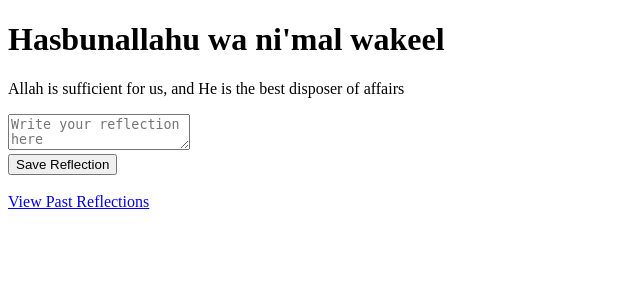
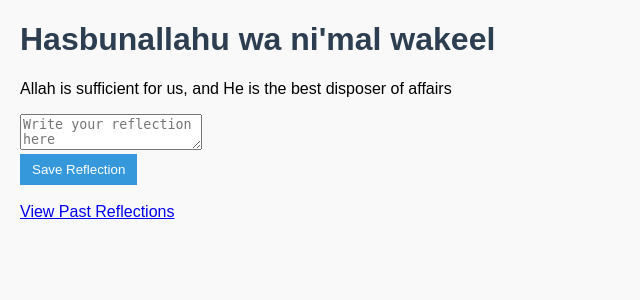
Before and after one commit to sehr00/dhikr-reflection-journal, a Flask app: page / in a window 1280 px wide. Shown: the top 300 px of the page, without its empty margins (0-640 px from the left). Run offline with Flask 3, Linux system fonts and the light colour scheme.

Commit message:
Organize project into Flask structure with templates and static folder

```diff
--- a/templates/index.html
+++ b/templates/index.html
@@ -2,6 +2,8 @@
 <html>
 <head>
     <title>Dhikr Reflection Journal</title>
+    <link rel="stylesheet" href="{{ url_for('static', filename='style.css') }}">
+
 </head>
 <body>
     <h1>{{ dhikr.phrase }}</h1>
--- a/templates/reflections.html
+++ b/templates/reflections.html
@@ -2,6 +2,8 @@
 <html>
 <head>
     <title>Your Reflections</title>
+    <link rel="stylesheet" href="{{ url_for('static', filename='style.css') }}">
+
 </head>
 <body>
     <h1>Past Reflections</h1>
--- /dev/null
+++ b/templates/static/style.css
@@ -0,0 +1,21 @@
+body {
+    font-family: Arial, sans-serif;
+    margin: 20px;
+    background-color: #f9f9f9;
+}
+
+h1 {
+    color: #2c3e50;
+}
+
+button {
+    background-color: #3498db;
+    color: white;
+    border: none;
+    padding: 8px 12px;
+    cursor: pointer;
+}
+
+button:hover {
+    background-color: #2980b9;
+}
```
